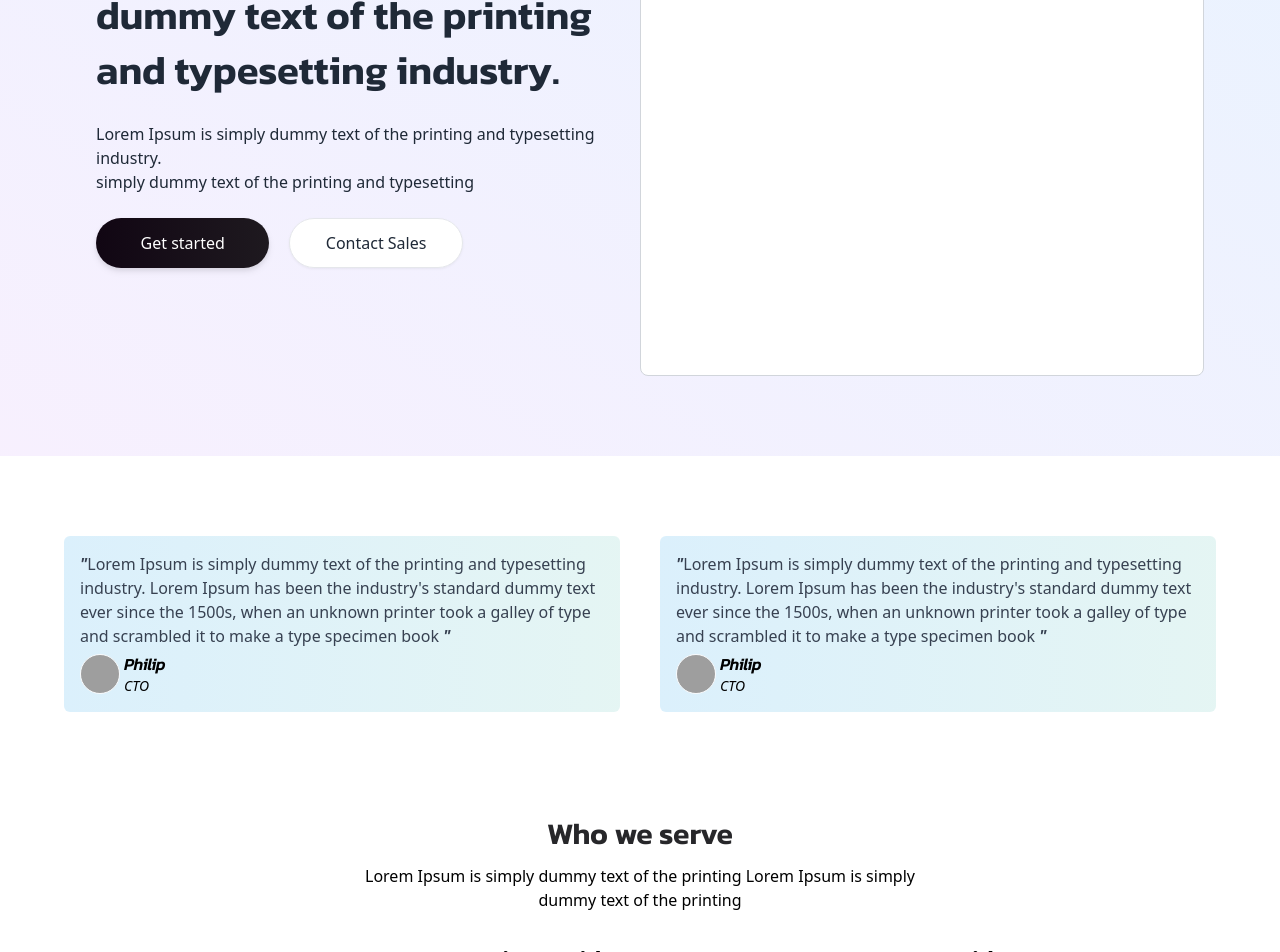
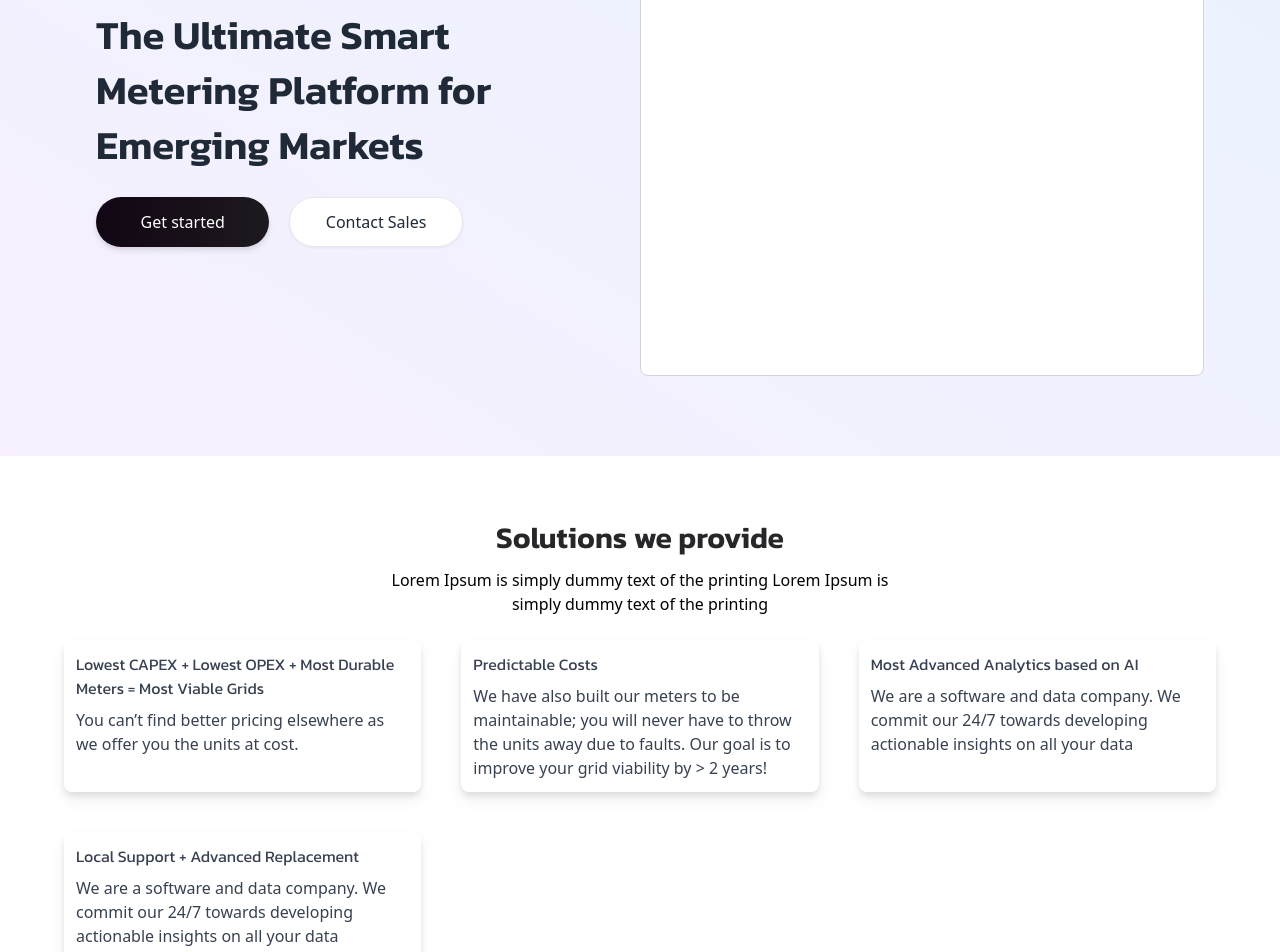
Before and after one commit to zannujulius/spiralfrontend, a React (Create React App) app: page / in a window 1280 px wide. Shown: the part 320-1272 px from the top of the page. Built offline with nearby package versions, Linux system fonts and the light colour scheme; grey boxes are pictures that could not be loaded.

Commit message:
update content

```diff
--- a/src/screens/Landing/data.js
+++ b/src/screens/Landing/data.js
@@ -144,3 +144,31 @@ export const featuresData = [
     icon: <img src={ShareImg} className="" />,
   },
 ];
+
+export const solutionsData = [
+  {
+    id: 1,
+    title:
+      "Lowest CAPEX + Lowest OPEX + Most Durable Meters = Most Viable Grids",
+    desc: `You can’t find better pricing elsewhere as we offer you the units at cost.`,
+  },
+  {
+    id: 2,
+    title: "Predictable Costs",
+    desc: `We have also built our meters to be maintainable; you will never have to throw
+    the units away due to faults. Our goal is to improve your grid viability by > 2 years!
+    `,
+  },
+  {
+    id: 3,
+    title: "Most Advanced Analytics based on AI",
+    desc: `We are a software and data company. We commit our 24/7 towards developing actionable insights on all your data
+    `,
+  },
+  {
+    id: 4,
+    title: "Local Support + Advanced Replacement",
+    desc: `We are a software and data company. We commit our 24/7 towards developing actionable insights on all your data
+    `,
+  },
+];
--- a/src/screens/Landing/index.js
+++ b/src/screens/Landing/index.js
@@ -1,6 +1,12 @@
 import Layout from "../../components/Layout";
 import { BsArrowRightShort } from "react-icons/bs";
-import { featuresData, recData, serviceData, specData } from "./data";
+import {
+  featuresData,
+  recData,
+  serviceData,
+  solutionsData,
+  specData,
+} from "./data";
 import "./style.css";
 import { Link } from "react-router-dom";
 import CountUp from "react-countup";
@@ -24,18 +30,18 @@ const Landing = ({}) => {
             <div className="w-100 rounded-lg pt-[50px] p-5 flex items-center justify-center">
               <div className="">
                 <div className="uppercase text-gray-800 pb-3 text-[15px] font-light">
-                  Lorem Ipsum is simply...
+                  Cutting-Edge IoT Technology for Energy Utilities
                 </div>
                 <div className="text-left font-Kanit font-semibold text-[40px] leading-[55px] text-gray-800">
-                  Lorem Ipsum is simply dummy text of the printing and
-                  typesetting industry.
+                  Detect, Resolve, and Boost - The Ultimate Smart Metering
+                  Platform for Emerging Markets
                 </div>
-                <div className="text-start font-light text-gray-800 my-6">
+                <div className="text-start font-light text-gray-800 my-6 hidden">
                   Lorem Ipsum is simply dummy text of the printing and
                   typesetting industry. <br /> simply dummy text of the printing
                   and typesetting
                 </div>
-                <div className="grid grid-cols-1 md:grid-cols-2 lg:grid-cols-2 border-1 border-teal-900 gap-5 place-content-start md:w-[70%]">
+                <div className="grid grid-cols-1 md:grid-cols-2 lg:grid-cols-2 border-1 border-teal-900 gap-5 place-content-start mt-6 md:w-[70%]">
                   <a
                     href="https://spiralenergy.vercel.app/createaccount"
                     target={"_blank"}
@@ -54,6 +60,28 @@ const Landing = ({}) => {
             <div className="mt-4">
               <div className="w-100 h-[600px] border-[1px] border-gray-300 bg-white rounded-lg "></div>
             </div>
+          </div>
+        </div>
+
+        <div className="mt-16 w-[90%] mx-auto">
+          <div className="flex flex-col items-center justify-center px-4 mx-auto md:w-[70%] lg:w-[50%]">
+            <div className=" text-3xl font-semibold mx-2 text-zinc-800 font-Kanit">
+              Solutions we provide
+            </div>
+            <div className="font-light text-center md:text-center mx-auto pt-3">
+              Lorem Ipsum is simply dummy text of the printing Lorem Ipsum is
+              simply dummy text of the printing
+            </div>
+          </div>
+          <div className="grid grid-cols-1 md:grid-cols-2 lg:grid-cols-3 gap-10 mt-6">
+            {solutionsData.map(({ id, title, desc }) => (
+              <div className="rounded-lg bg-white drop-shadow-lg p-3">
+                <div className="font-Kanit fonr-bold text-gray-700 ">
+                  {title}
+                </div>
+                <div className="font-light  text-gray-700 mt-2">{desc}</div>
+              </div>
+            ))}
           </div>
         </div>
         {/* review from workers */}
```
